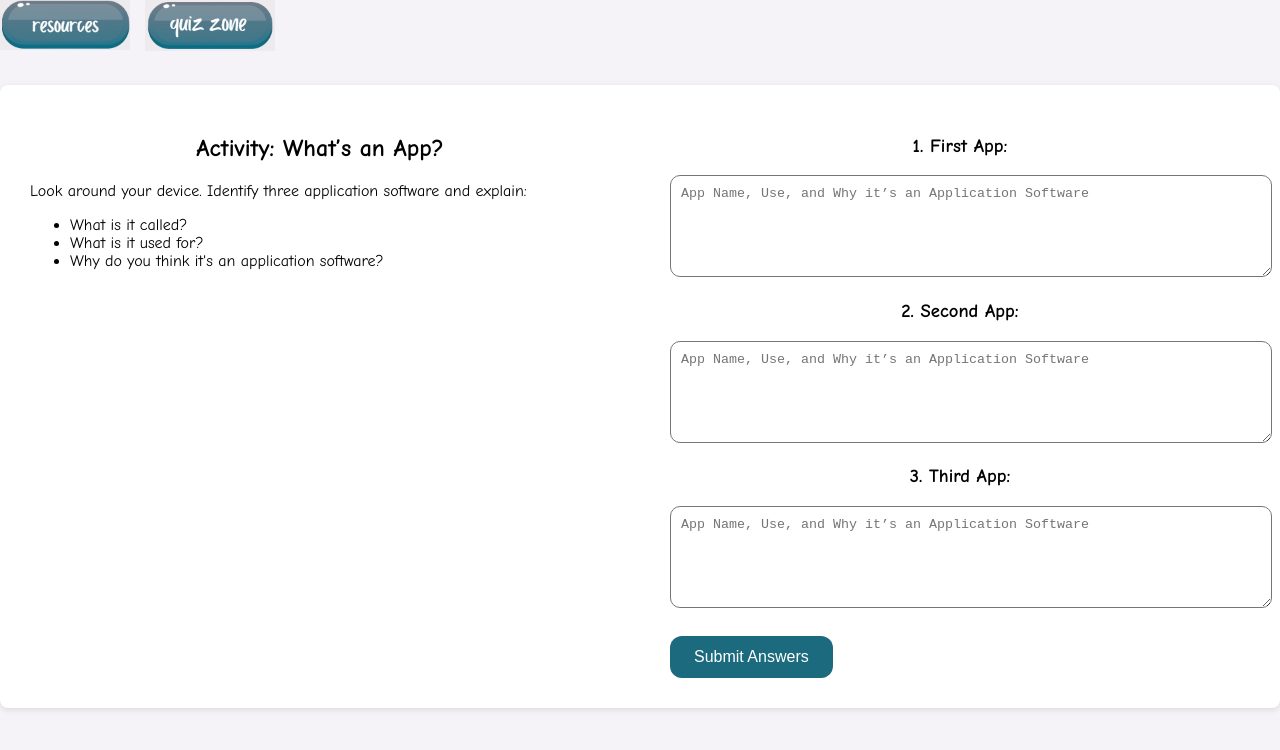
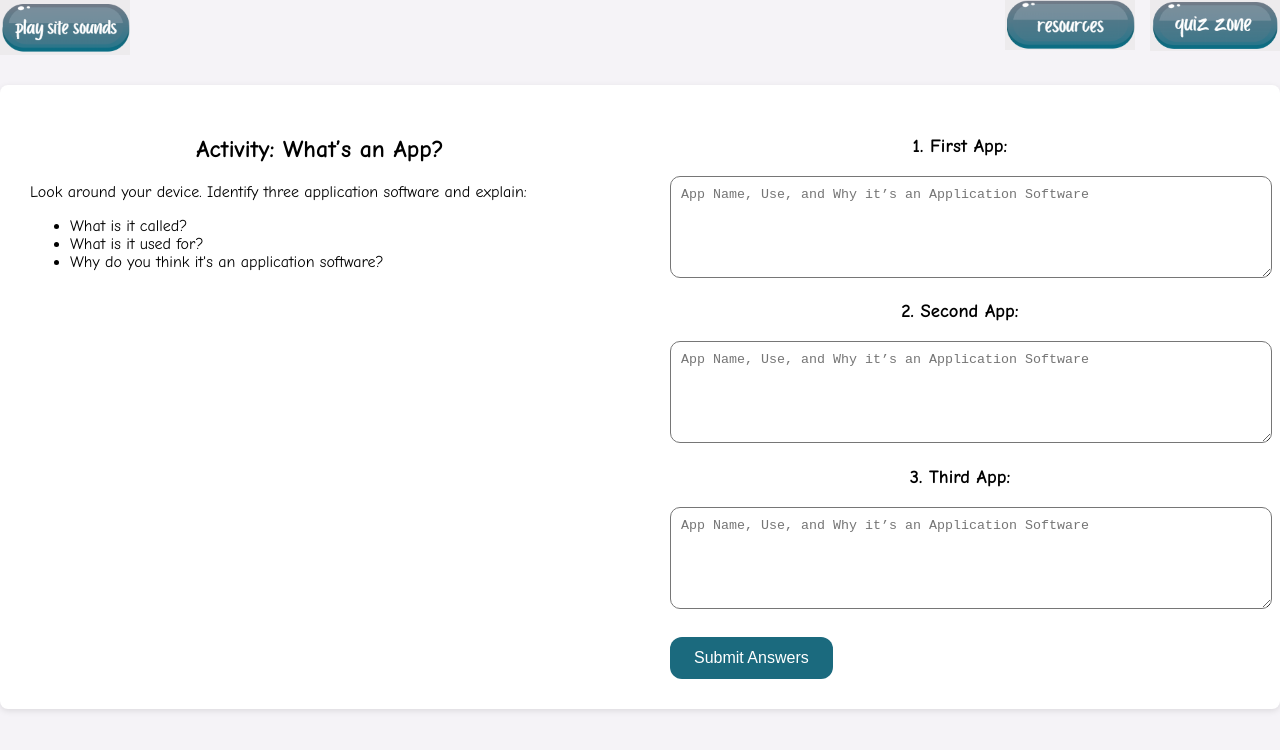
Before and after one commit to hieracss/ccmassignment, a plain HTML site: page elaborate.html in a window 1280 px wide. Drawn offline with Linux system fonts and the light colour scheme.

Commit message:
Initial commit

```diff
--- a/elaborate.html
+++ b/elaborate.html
@@ -98,6 +98,9 @@
 <body>
 
   <div class="top-nav">
+    <div class="left">
+      <img src="assets/pay sound.png" id="play-sounds-btn" alt="Play Site Sounds">
+    </div>
     <div class="right">
       <a href="resources.html">
       <img src="assets/resources.png" alt="Resources">
```
Also changed, not shown: engage.html (+3 -0 lines), evaluate.html (+3 -0 lines), explore.html (+3 -0 lines), resources.html (+3 -0 lines).
